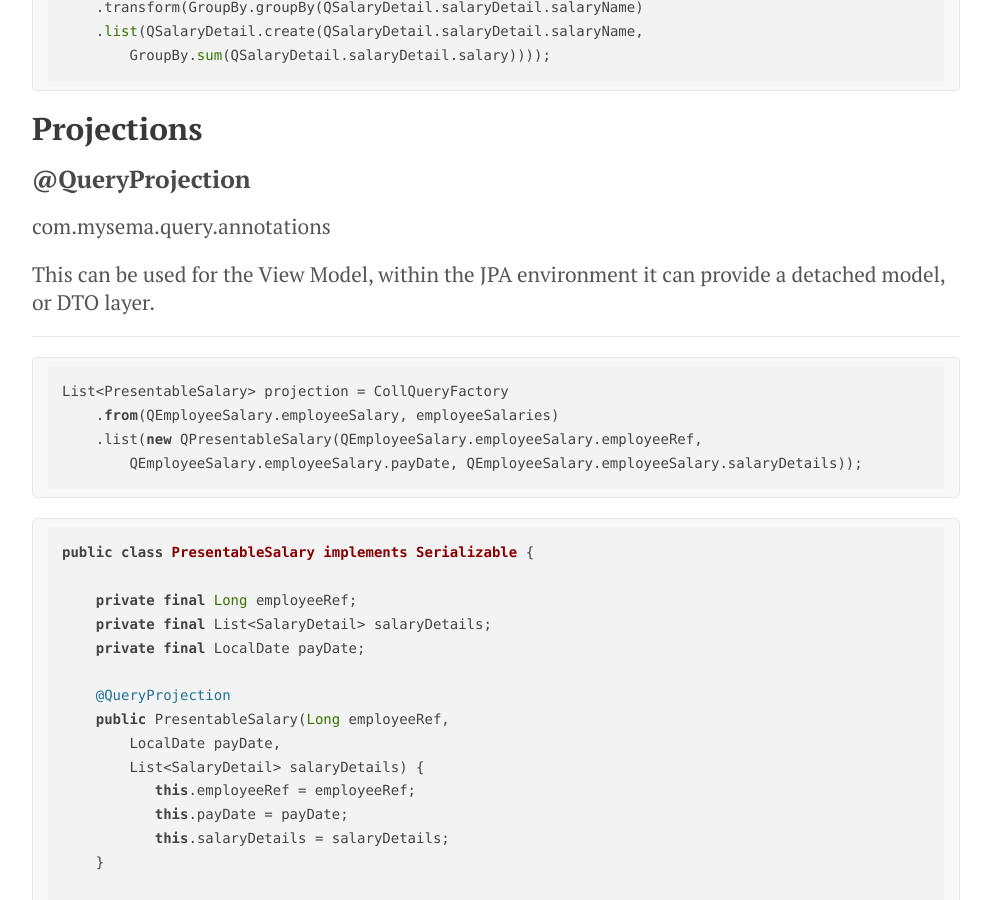
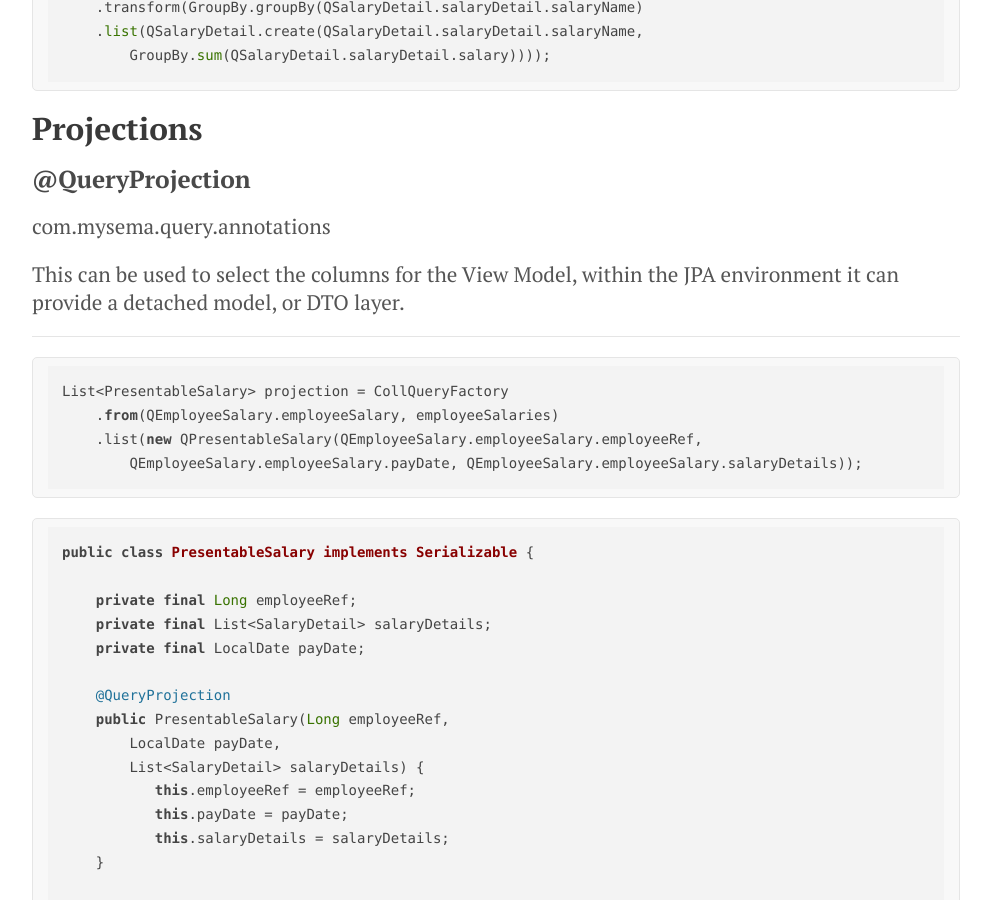
Before and after one commit to griffio/griffio.github.io, a Jekyll site: the page built from _posts/2014-09-01-querydsl-maturity-model.md, in a window 1280 px wide and 900 px high, scrolled down 3281 px. Shown: the whole window, without its empty margins (144-1135 px from the left). Built offline with Jekyll 4.4.1, drawn with Linux system fonts in a browser that asks for light colours; nearby versions of some CDN libraries.

Commit message:
Update 2014-09-01-querydsl-maturity-model.md

```diff
--- a/_posts/2014-09-01-querydsl-maturity-model.md
+++ b/_posts/2014-09-01-querydsl-maturity-model.md
@@ -153,7 +153,7 @@ List<SalaryDetail> aggregatedSalaries = CollQueryFactory.from(QSalaryDetail.sala
 
 com.mysema.query.annotations
 
-This can be used for the View Model, within the JPA environment it can provide a detached model, or DTO layer.
+This can be used to select the columns for the View Model, within the JPA environment it can provide a detached model, or DTO layer.
 
 ---
 
```
